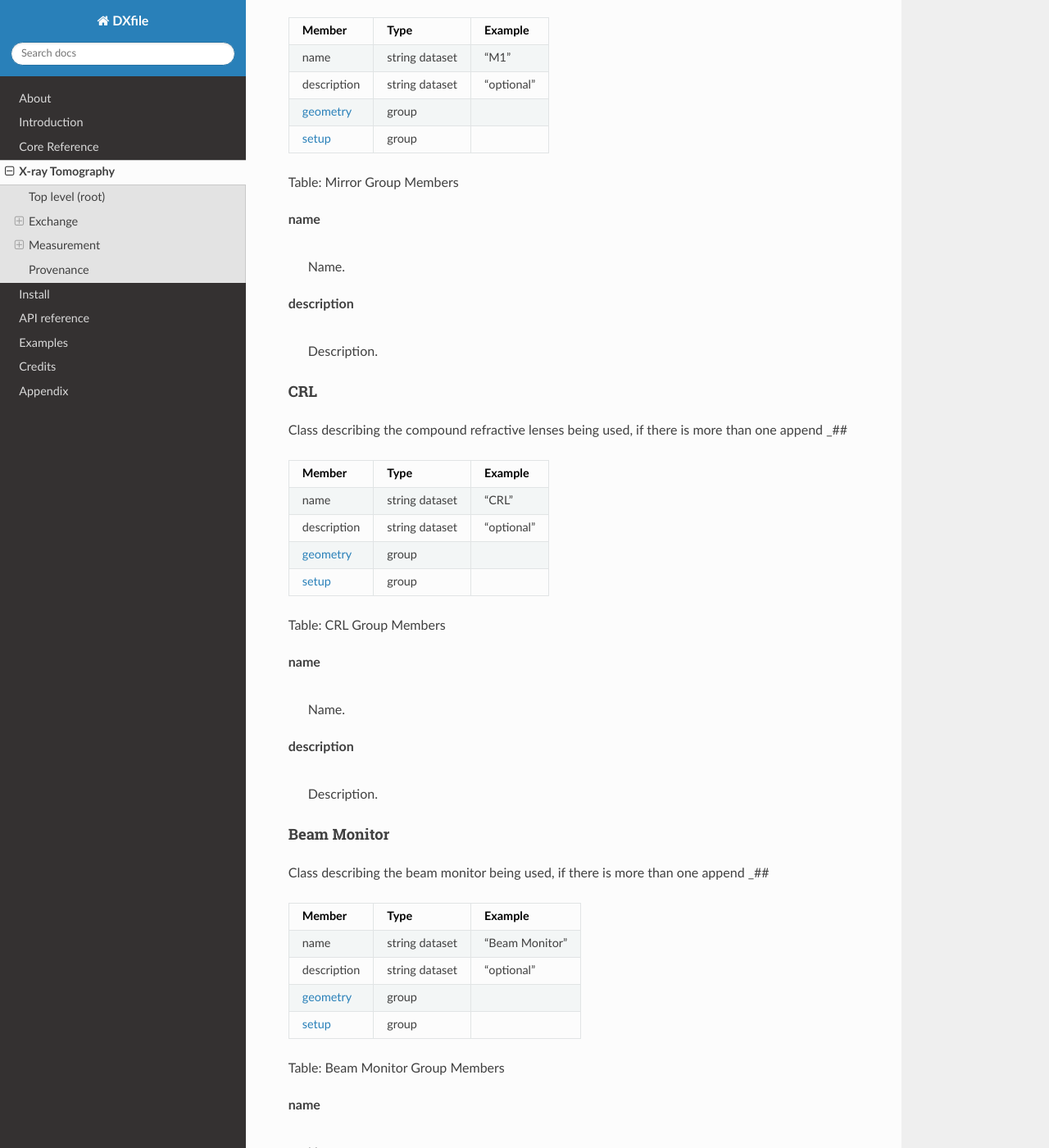
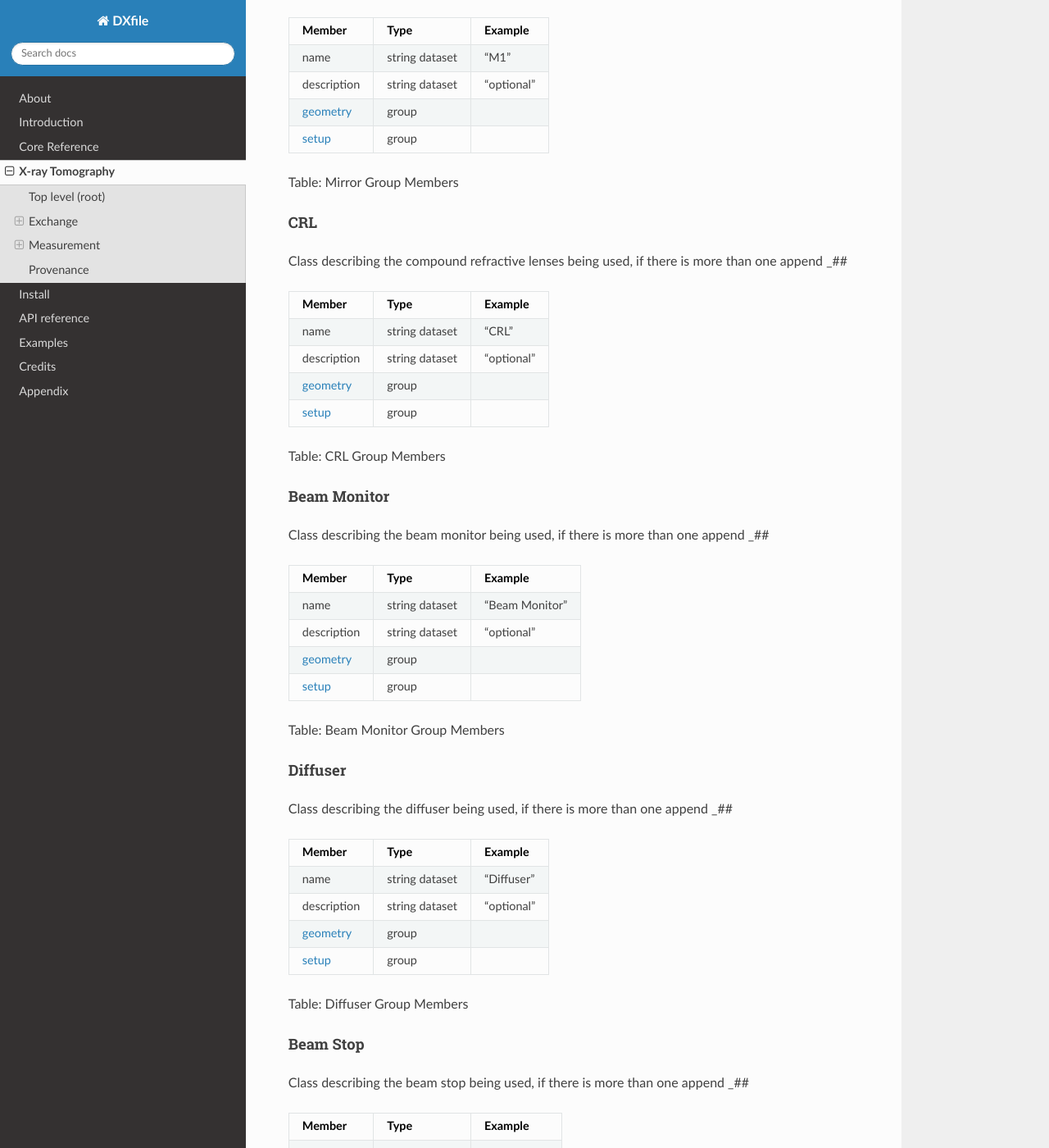
Before and after one commit to data-exchange/dxfile, a Sphinx documentation site: the page built from doc/source/xraytomo.rst, in a window 1280 px wide and 1400 px high, scrolled down 9917 px. Shown: the whole window at 82% size. Built offline with Sphinx 7.4.7 and the Read the Docs theme 2.0.0, drawn with Linux system fonts in a browser that asks for light colours; some of the changed text lies outside the part shown.

Commit message:
removed name/description definition

```diff
--- a/doc/source/xraytomo.rst
+++ b/doc/source/xraytomo.rst
@@ -526,13 +526,6 @@
 
 Table: Mirror Group Members
 
-name
-    |
-    | Name.
-
-description
-    |
-    | Description.
 
 .. _crl:
 
@@ -555,13 +548,6 @@
 
 Table: CRL Group Members
 
-name
-    |
-    | Name.
-
-description
-    |
-    | Description.
 
 .. _beam_monitor:
 
@@ -584,13 +570,6 @@
 
 Table: Beam Monitor Group Members
 
-name
-    |
-    | Name.
-
-description
-    |
-    | Description.
 
 .. _diffuser:
 
@@ -613,13 +592,6 @@
 
 Table: Diffuser Group Members
 
-name
-    |
-    | Name.
-
-description
-    |
-    | Description.
 
 .. _beam_stop:
 
@@ -642,13 +614,6 @@
 
 Table: Beam Stop Group Members
 
-name
-    |
-    | Name.
-
-description
-    |
-    | Description.
 
 .. _condenser:
 
@@ -671,13 +636,6 @@
 
 Table: Condenser Group Members
 
-name
-    |
-    | Name.
-
-description
-    |
-    | Description.
 
 .. _pin_hole:
 
@@ -700,13 +658,6 @@
 
 Table: Pin Hole Group Members
 
-name
-    |
-    | Name.
-
-description
-    |
-    | Description.
 
 .. _zone_plate:
 
@@ -729,13 +680,6 @@
 
 Table: Zone Plate Group Members
 
-name
-    |
-    | Name.
-
-description
-    |
-    | Description.
 
 .. _bertrand_lens:
 
@@ -758,13 +702,6 @@
 
 Table: Bertrand Lens Group Members
 
-name
-    |
-    | Name.
-
-description
-    |
-    | Description.
 
 .. _flight_tube:
 
@@ -787,13 +724,6 @@
 
 Table: Flight Tube Group Members
 
-name
-    |
-    | Name.
-
-description
-    |
-    | Description.
 
 .. _interferometer:
 
```
